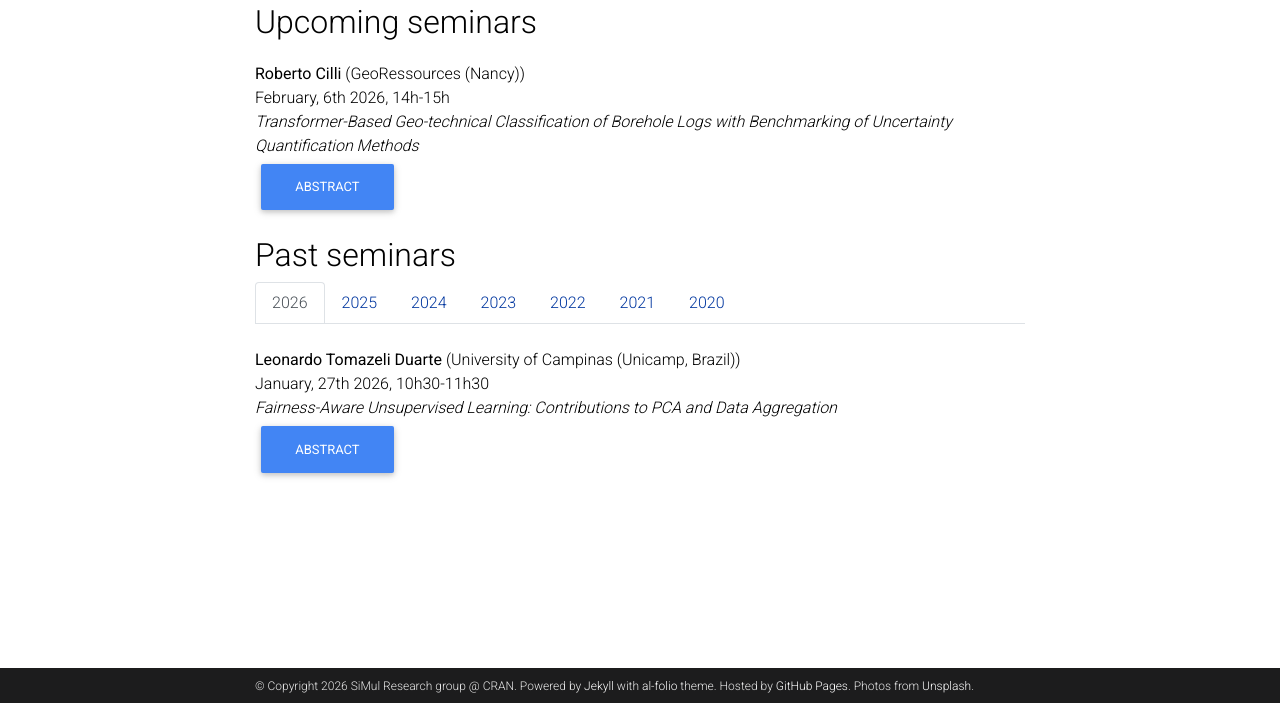
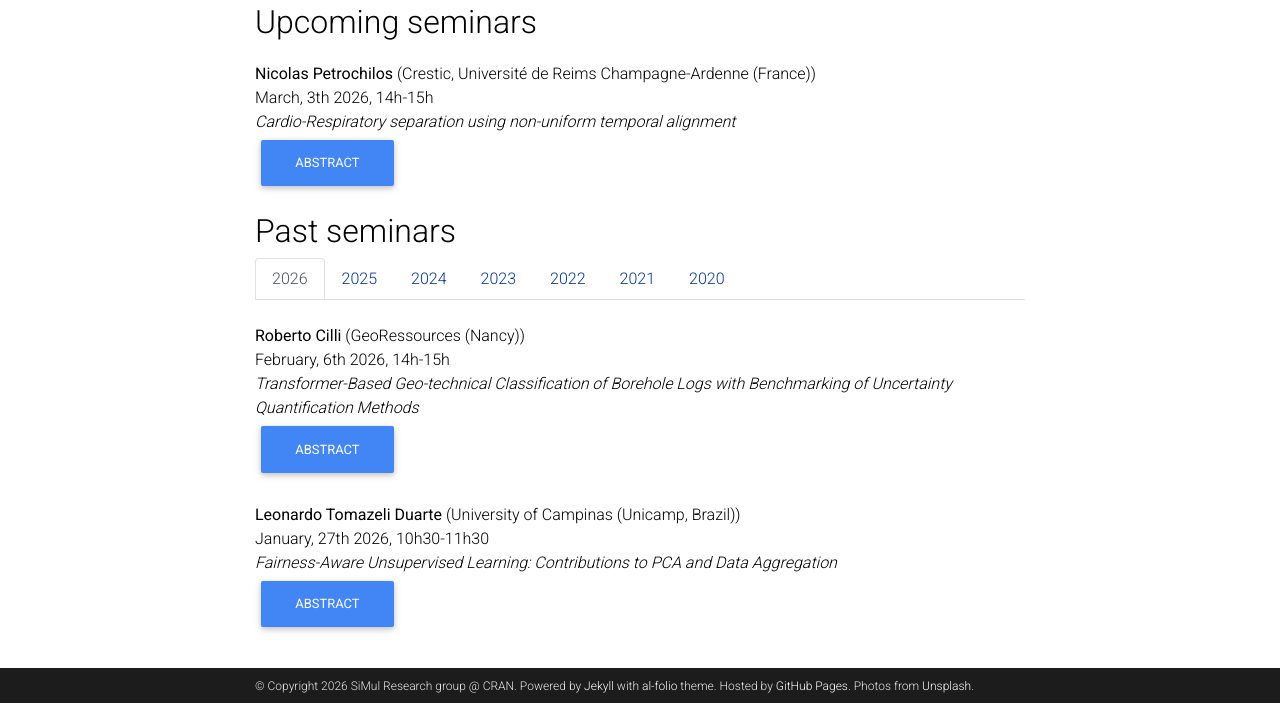
Before and after one commit to cran-simul/cran-simul.github.io, a Jekyll site: the page built from _pages/seminars.md, in a window 1280 px wide and 900 px high, scrolled down 554 px, cut to the strip 197-900 px from the top of the window. Built offline with Jekyll 4.4.1, drawn with Linux system fonts in a browser that asks for light colours; comment, search, counter and statistics services are not loaded; a style sheet for code colours, icons or effects is not loaded; some of the changed lines change nothing that is shown.

Commit message:
add seminar N Petrochilos

```diff
--- a/_data/seminarlist.yml
+++ b/_data/seminarlist.yml
@@ -6,6 +6,22 @@
 #
 #   In this talk we will cover the automatic learning reasoning capabilities through large-scale training of deep neural networks from data, and we target different situations, like robotics and embodied computer vision (robot navigation to solve visual tasks) as well as vision and language reasoning (visual question answering). We explore this problem in a holistic way and study it from various angles of attack: what are the tasks which lead to emergence of reasoning? How can we evaluate agents and measure reasoning vs. bias exploitation? How can we x-ray neural models and visualize their internal behavior? What are the bottlenecks in learning reasoning? Can we structure neural networks with inductive bias to improve the emergence of reasoning, by including prior knowledge on geometry, physics, or semantics?"
 #   active: 1
+
+
+
+-  speaker: Nicolas Petrochilos
+   institution: Crestic, Université de Reims Champagne-Ardenne (France)
+   date: March, 3th 2026, 14h-15h
+   title: "Cardio-Respiratory separation using non-uniform temporal alignment"
+   abstract: "Using a Doppler radar to monitor the heartbeat activity of a patient is not the most straightforward approach.
+   But an important benefit is that it can be operated as a remote sensing operation in rare cases where it is necessary.
+   In doing so, the acquired signal corresponds to the chest displacement, which is the combination of
+   the respiratory signal and the cardiac one. Even assuming that the combination is linear, several challenges remain:
+   The noise power is quite high and not white, the power of the respiratory signal is at least 20 dB higher than the heart, and array source separation is not effective. Fortunately, the heartbeat signal can be described as a repeating template which frequency or phase [1]  is randomly slowly varying. Using this information and applying a non-uniform temporal alignment, can some separation be done?
+   [1] P.~E. McSharry, G.~D. Clifford, L.~Tarassenko, and L.~Smith, ``{A dynamical
+   model for generating synthetic electrocardiogram signals},'' \emph{IEEE Trans. Biomedical Engineering}, vol. 50(3), pp. 289--294, March 2003."
+   active: 1
+   year: 2026
 
 -  speaker: Roberto Cilli
    institution: GeoRessources (Nancy)
@@ -20,7 +36,7 @@ Results indicate that the framework inspired Kendall and Gal, 2016 is the only c
 <br/>Kirkwood et al, 2022. Bayesian Deep Learning for Spatial Interpolation in the Presence of Auxiliary Information.
 <br/>N. Reimers, I. Gurevych, Sentence-BERT: Sentence embeddings using siamese BERT-Networks (2019).
 <br/>Vaswani et al, 2017. Attention is all you need."
-   active: 1
+   active: 0
    year: 2026
 
 -  speaker: Leonardo Tomazeli Duarte
```
